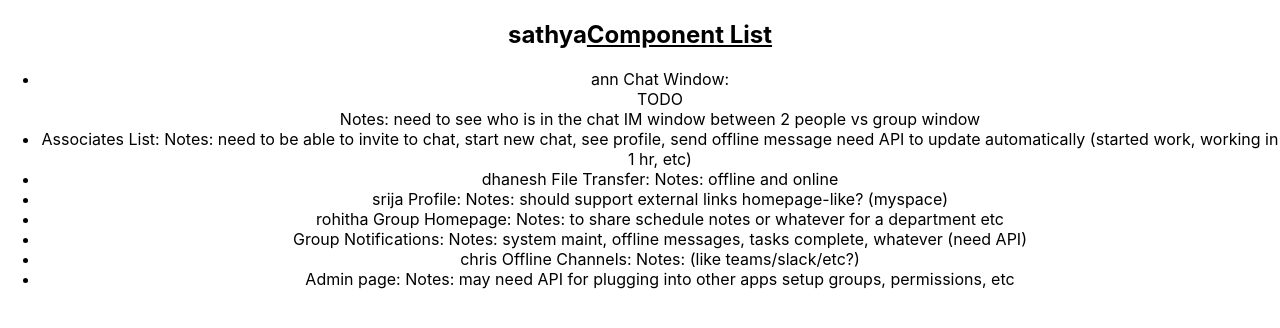
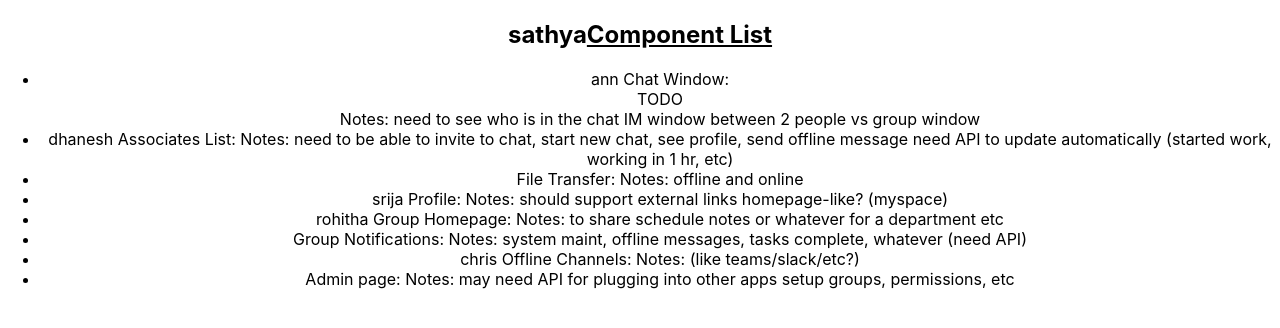
Before and after one commit to sreddyuf/social-media, a React (Create React App) app: page / in a window 1280 px wide. Shown: the top 328 px of the page. Built offline with nearby package versions, Linux system fonts and the light colour scheme.

Commit message:
assignment change

```diff
--- a/src/App.js
+++ b/src/App.js
@@ -14,12 +14,12 @@ function App() {
           Notes: need to see who is in the chat
                  IM window between 2 people vs group window
         </li>
-        <li>
+        <li> dhanesh
           Associates List:
           Notes: need to be able to invite to chat, start new chat, see profile, send offline message
                  need API to update automatically (started work, working in 1 hr, etc)
         </li>
-        <li> dhanesh
+        <li>
           File Transfer:
           Notes: offline and online
         </li>
```
